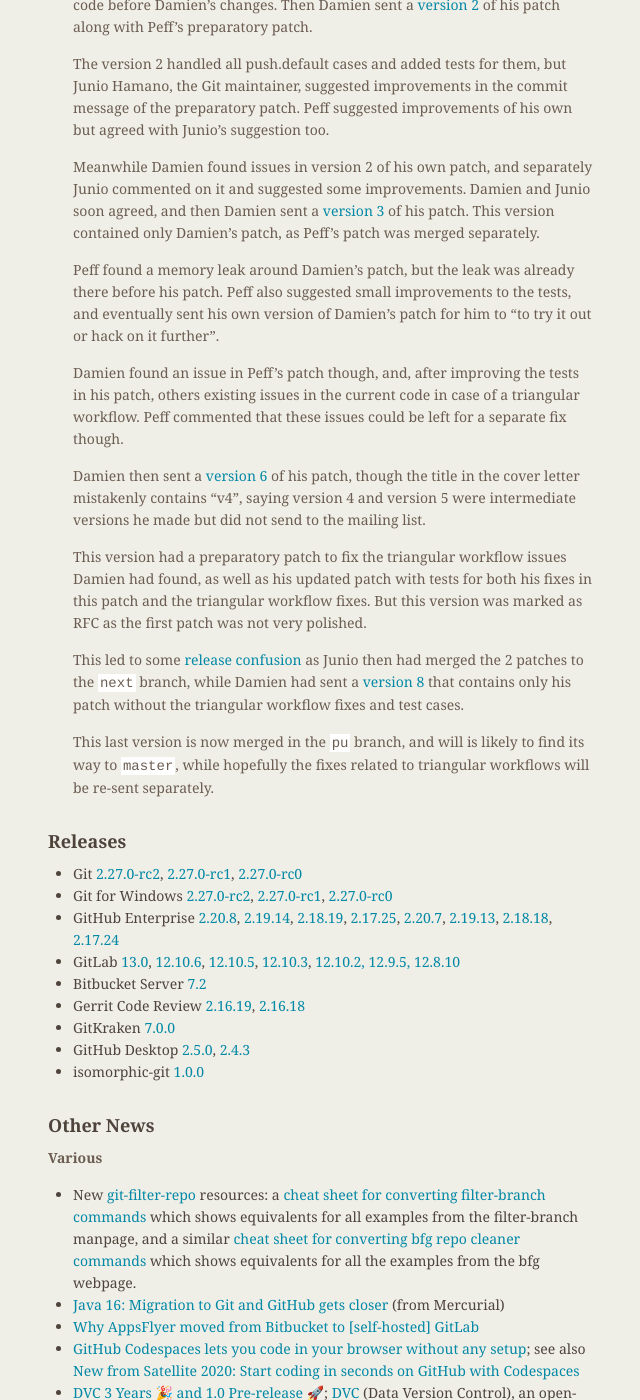
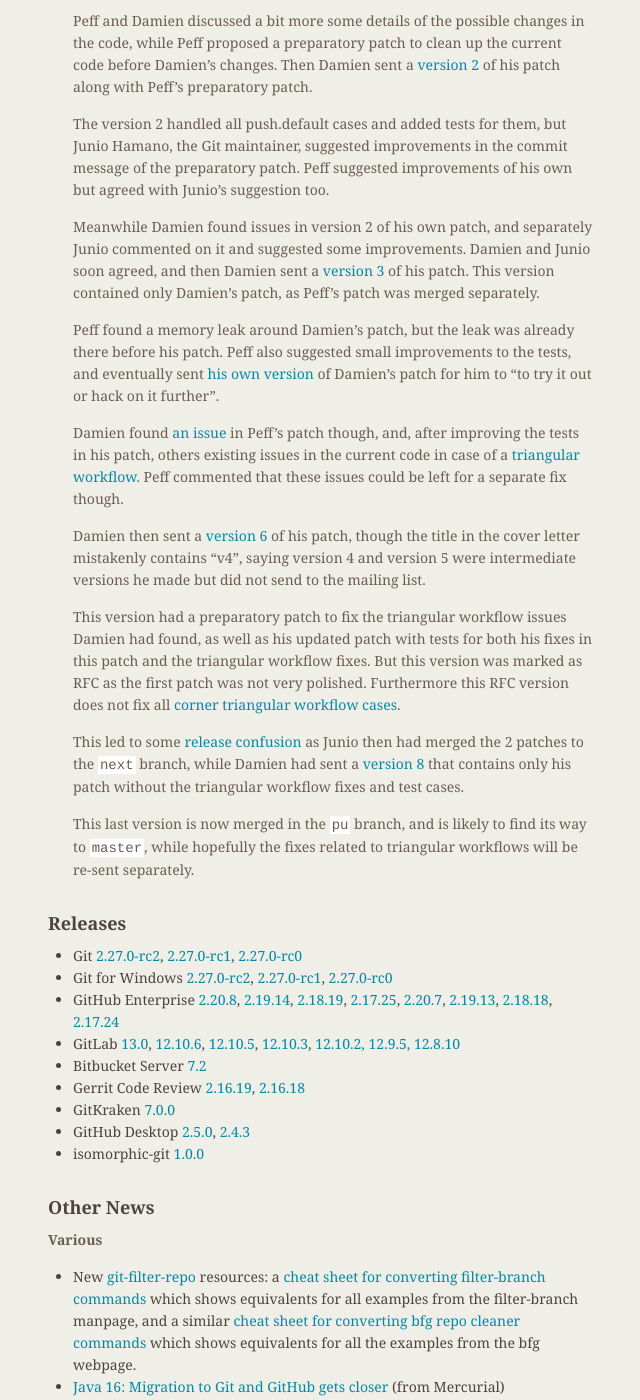
Before and after one commit to git/git.github.io, a Jekyll site: the page built from rev_news/drafts/edition-63.md, in a window 1280 px wide and 1400 px high, scrolled down 1385 px. Shown: the whole window, without its empty margins (486-1126 px from the left). Built offline with Jekyll 4.4.1, drawn with Linux system fonts in a browser that asks for light colours; some of the changed lines change nothing that is shown; some of the changed text lies outside the part shown.

Commit message:
Update the story on the reviews of %(push:remoteref)
- Fix a typo
- Add more public-inbox links to discussions
- Add a bit of history

```diff
--- a/rev_news/drafts/edition-63.md
+++ b/rev_news/drafts/edition-63.md
@@ -61,6 +61,9 @@
   Last February Damien Robert sent a patch to change how
   'ref-filter.c' interprets `%(push:remoteref)`.
 
+  Damien had already sent [a patch](https://lore.kernel.org/git/20190417081754.bd27mjxjx7qdxhty@doriath/) in April 2019 to fix another bug in 'ref-filter.c'
+  related to `%(push:track)`. This patch was incorporated in `git 2.22`.
+
   'ref-filter.c' is some internal API that formats information about
   Git refs or Git objects. It's used by commands like `git branch` and
   `git for-each-ref`.
@@ -103,12 +106,12 @@
 
   Peff found a memory leak around Damien's patch, but the leak was
   already there before his patch. Peff also suggested small
-  improvements to the tests, and eventually sent his own version of
-  Damien's patch for him to "to try it out or hack on it further".
+  improvements to the tests, and eventually sent [his own
+  version](https://public-inbox.org/git/20200328133134.GA1196665@coredump.intra.peff.net/) of Damien's patch for him to "to try it out or hack on it further".
 
-  Damien found an issue in Peff's patch though, and, after improving
+  Damien found [an issue](https://public-inbox.org/git/20200416151213.xbo5x6jt477ezwvo@feanor/) in Peff's patch though, and, after improving
   the tests in his patch, others existing issues in the current code
-  in case of a triangular workflow. Peff commented that these issues
+  in case of a [triangular workflow](https://public-inbox.org/git/20200406160439.gg5uu6kepnyxpvuc@feanor/). Peff commented that these issues
   could be left for a separate fix though.
 
   Damien then sent a
@@ -121,7 +124,8 @@
   issues Damien had found, as well as his updated patch with tests for
   both his fixes in this patch and the triangular workflow fixes. But
   this version was marked as RFC as the first patch was not very
-  polished.
+  polished. Furthermore this RFC version does not fix all
+  [corner triangular workflow cases](https://lore.kernel.org/git/20200418173651.djzriazxj5kbo6ax@doriath/).
 
   This led to some [release confusion](https://lore.kernel.org/git/20200416211208.xqnnrkvcl2jw3ejr@doriath/)
   as Junio then had merged the 2 patches to the `next` branch, while
@@ -130,7 +134,7 @@
   that contains only his patch without the triangular workflow fixes
   and test cases.
 
-  This last version is now merged in the `pu` branch, and will is
+  This last version is now merged in the `pu` branch, and is
   likely to find its way to `master`, while hopefully the fixes
   related to triangular workflows will be re-sent separately.
 
```
